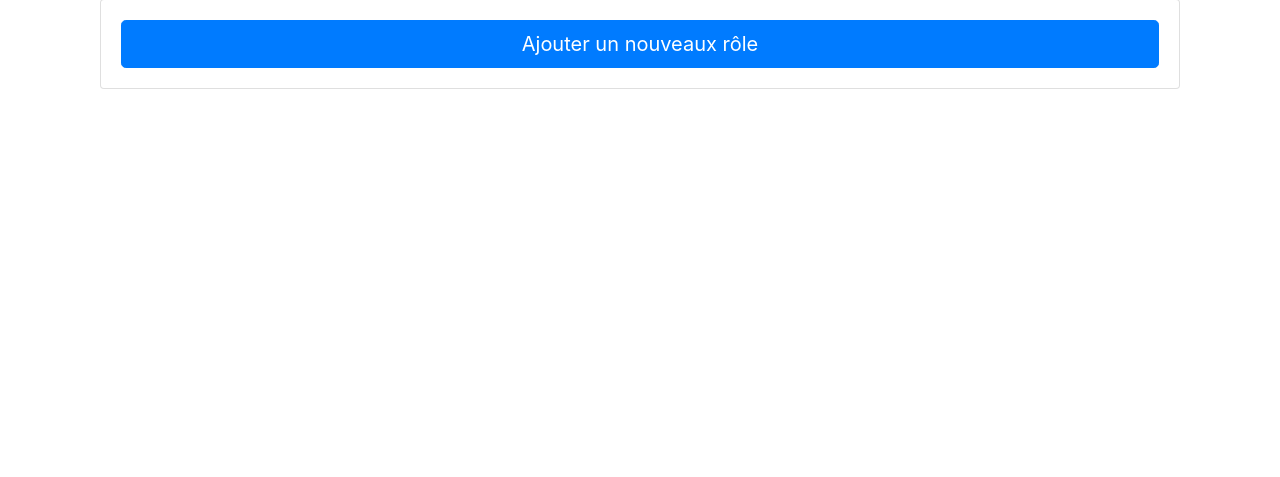
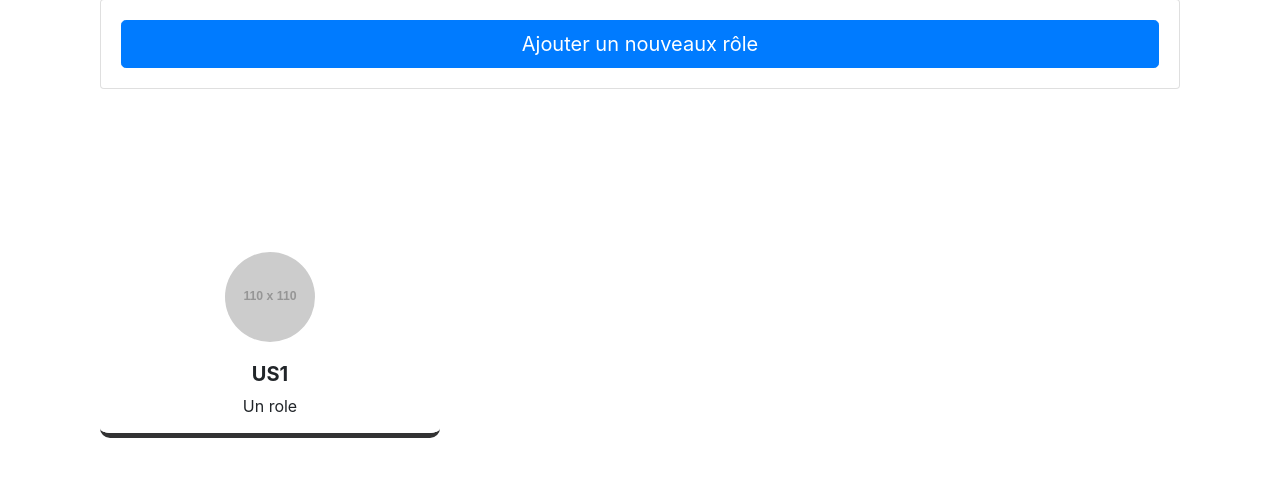
Before and after one commit to JSenjean/gr1_eq2_Dev, a PHP site: template src/view/backlog.php in a window 1280 px wide. Shown: the part 179-656 px from the top of the page. Run offline with PHP 8.4, Linux system fonts and the light colour scheme; the template is opened without the code that fills it: most values are stand-ins (such as "Sample title", 1, 10 or a date in 2020); grey boxes labelled with a size stand in for pictures from a placeholder-image service; some libraries are stand-ins or nearby versions.

Commit message:
début de backLog partie US

```diff
--- /dev/null
+++ b/src/backlog.css
@@ -0,0 +1,81 @@
+h1
+{
+	color:#fff;
+	margin:40px 0 60px 0;
+	font-weight:300;
+}
+
+.userstory
+{
+	width:100%;
+	height:auto;
+	border-bottom:5px #323233 solid;
+	background:#fff;
+	text-align:center;
+	border-radius:10px;
+	overflow:hidden;
+	position:relative;
+	transition:0.5s;
+	margin-bottom:28px;
+}
+
+
+.userstory img
+{
+	border-radius:50%;
+	margin-bottom:20px;
+	width: 90px;
+}
+
+.userstory h3
+{
+	font-size:20px;
+	font-weight:700;
+}
+
+.userstory p
+{
+	margin-bottom:0;
+}
+
+.userstory-back
+{
+	width:100%;
+	height:auto;
+	position:absolute;
+	top:0;
+	left:0;
+	padding:5px 15px 0 15px;
+	text-align:left;
+	background:#fff;
+
+}
+
+.userstory-front
+{
+	width:100%;
+	height:auto;
+	position:relative;
+	z-index:10;
+	background:#fff;
+	padding:15px;
+	bottom:0px;
+	transition: all 0.5s ease;
+}
+
+.userstory:hover .userstory-front
+{
+	bottom:-200px;
+	transition: all 0.5s ease;
+}
+
+.userstory-main:hover
+{
+	border-color:#777;
+	transition:0.5s;
+}
+.btn-primary-outline {
+	background-color: transparent;
+	border: none;
+  }
+/*our-team-main*/
--- a/src/view/backlog.php
+++ b/src/view/backlog.php
@@ -27,26 +27,51 @@
       </div>
     <?php endforeach; ?>
   </div>
-
-
-
-
-
-
   <div class="card">
     <div class="card-body" id="divAddRole">
       <button class="btn btn-primary btn-lg btn-block " type="button" data-target='#addOrModifyRoleToProjectModal' data-toggle="modal" class="addOrModifyRoleToProjectLink" data-projectid="<?php echo $projectId; ?>" data-writeEndTo="accordionRole">Ajouter un nouveaux rôle</button>
     </div>
   </div>
 </div>
+<h1 class="text-center">Team Design Section with Pure CSS Effect</h1>
 
+<!-- User storys-->
+<div class="container">
+  <div class="row">
+
+    <!--one US-->
+    <div class="col-lg-4">
+      <div class="userstory">
+
+        <div class="userstory-front">
+          <img src="http://placehold.it/110x110/9c27b0/fff?text=US1" class="img-fluid" />
+          <h3>US1</h3>
+          <p>Un role</p>
+        </div>
+
+        <div class="userstory-back">
+          <div class="row">
+            <div class="col">
+              <button class="btn btn-primary-outline" type="button"><em class='fas fa-pen' style="color:blue" title="Modifier US"></em>
+            </div>
+            <div class="col">
+              <button class="btn btn-primary-outline float-right" type="button"><em class='fas fa-times' style="color:red" title="Modifier US"></em>
+            </div>
+          </div>
+        </div>
+
+      </div>
+    </div>
+    <!--team-1-->
+  </div>
+</div>
+<link rel="stylesheet" href="backlog.css">
 <script>
   $(document).ready(function() {
 
-    $(document).on("click",".removeRoleButton",function() {
-      var r=confirm("Cette action est irréversible confirmez, vous la suppression ?");
-      if(r)
-      {
+    $(document).on("click", ".removeRoleButton", function() {
+      var r = confirm("Cette action est irréversible confirmez, vous la suppression ?");
+      if (r) {
         var roleId = $(this).data('roleid');
         var button = $(this);
         $.ajax({
```
Lines whose indentation alone changed are shown as unchanged.
